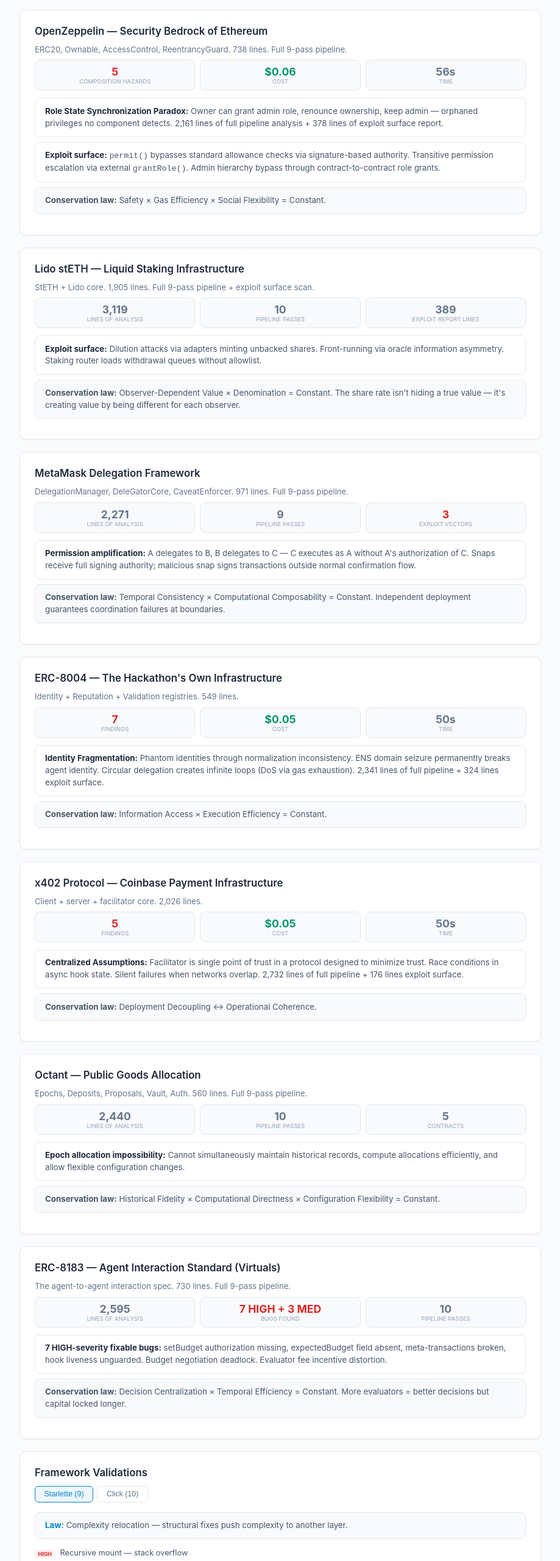
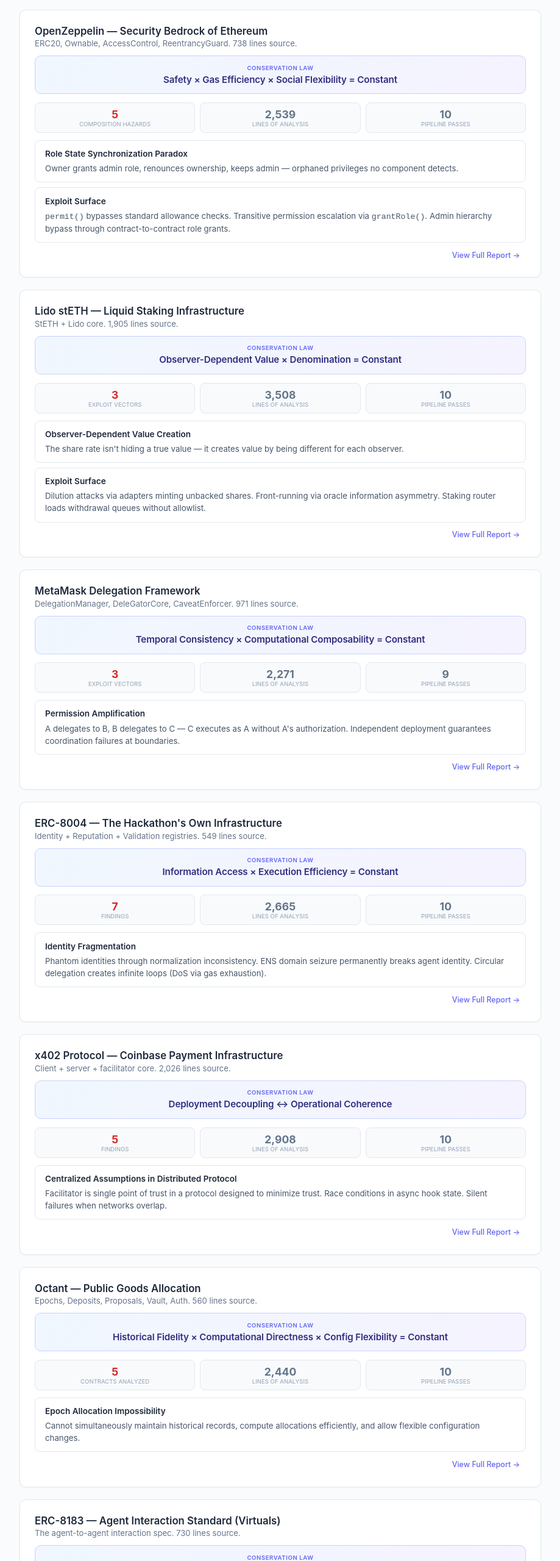
Before and after one commit to Cranot/prism-oracle, a website: page public/index.html in a window 1280 px wide. Shown: the part 240-2800 px from the top of the page at 61% size, without its empty margins (180-1099 px from the left). Drawn offline with Linux system fonts and the light colour scheme.

Commit message:
Final polish: AI judge context, README restructure, card redesign, language cleanup
- AI_JUDGE_CONTEXT: rewritten with judging criteria mapping, all 9 targets, cost efficiency, fixable/structural classification
- README: restructured (How It Works first, then findings), architecture diagram, Getting Started, Author section, on-chain TX link
- Cards: conservation law hero boxes, consistent metrics (red highlight first), View Full Report links, cleaner dropdown labels
- package.json: updated description, 13 keywords, repository + engines fields
- conversationLog: added Phases 8-9 (ERC-8183, Octant expansion), all 7 conservation laws
- Language: removed internal jargon (L12/SDL unexplained), fixed 332-word claim, cleaned prism names

```diff
--- a/public/index.html
+++ b/public/index.html
@@ -13,35 +13,50 @@
     .hd p{color:#64748b;font-size:1rem;margin-top:.3rem}
     .sb{display:flex;justify-content:center;gap:2rem;margin:1.5rem 0;flex-wrap:wrap}
     .sb .s{text-align:center} .sb .sv{font-size:1.8rem;font-weight:700;color:#0284c7} .sb .sl{font-size:.68rem;color:#94a3b8;text-transform:uppercase;letter-spacing:.04em}
+
     .cd{background:#fff;border:1px solid #e2e8f0;border-radius:10px;padding:1.5rem;margin-bottom:1.25rem;box-shadow:0 1px 3px rgba(0,0,0,.04);transition:box-shadow .15s}
     .cd:hover{box-shadow:0 2px 8px rgba(0,0,0,.08)}
-    .cd h2{font-size:1.05rem;font-weight:600;margin-bottom:.75rem}
+    .cd h2{font-size:1.05rem;font-weight:600;margin-bottom:.15rem}
+    .cd .sub{font-size:.82rem;color:#64748b;margin-bottom:.75rem}
+
+    .law-hero{background:linear-gradient(135deg,#f0f7ff,#f5f3ff);border:1px solid #c7d2fe;border-radius:10px;padding:.85rem 1.1rem;margin-bottom:.85rem;text-align:center}
+    .law-hero .law-label{font-size:.6rem;text-transform:uppercase;letter-spacing:.06em;color:#6366f1;font-weight:600;margin-bottom:.25rem}
+    .law-hero .law-text{font-size:.95rem;font-weight:600;color:#312e81;letter-spacing:-.01em}
+
     .g3{display:grid;grid-template-columns:repeat(3,1fr);gap:.5rem;margin-bottom:.75rem}
     .m{background:#f8fafc;border:1px solid #e2e8f0;border-radius:8px;padding:.5rem;text-align:center}
     .m .v{font-size:1.1rem;font-weight:700} .m .l{font-size:.6rem;text-transform:uppercase;color:#94a3b8}
     .cy{color:#0284c7} .gn{color:#059669} .rd{color:#dc2626} .mu{color:#64748b}
-    .law{background:#f8fafc;border:1px solid #e2e8f0;border-radius:8px;padding:.7rem 1rem;margin-bottom:.6rem;color:#475569;font-size:.83rem;line-height:1.5;word-break:break-word}
-    .fi{background:#fff;border:1px solid #e2e8f0;border-radius:8px;padding:.7rem 1rem;margin-bottom:.5rem;color:#475569;font-size:.83rem;line-height:1.5}
-    .fi strong{color:#1e293b}
+
+    .finding{background:#fff;border:1px solid #e2e8f0;border-radius:8px;padding:.7rem 1rem;margin-bottom:.5rem;color:#475569;font-size:.83rem;line-height:1.5}
+    .finding strong{color:#1e293b}
+    .finding-title{font-weight:600;color:#1e293b;font-size:.85rem;margin-bottom:.3rem}
+
+    .card-footer{display:flex;justify-content:flex-end;margin-top:.5rem}
+    .report-link{font-size:.78rem;color:#6366f1;text-decoration:none;font-weight:500;display:inline-flex;align-items:center;gap:.25rem;padding:.3rem .6rem;border-radius:6px;transition:background .15s}
+    .report-link:hover{background:#f0f0ff;color:#4f46e5}
+
     .bug{display:flex;gap:.5rem;align-items:flex-start;padding:.35rem 0;border-bottom:1px solid #f1f5f9;font-size:.8rem}
     .bug:last-child{border-bottom:none}
     .sv2{font-size:.55rem;padding:.1rem .35rem;border-radius:3px;text-transform:uppercase;font-weight:700;white-space:nowrap;margin-top:2px}
     .sv2.h{background:#fef2f2;color:#dc2626} .sv2.m2{background:#fffbeb;color:#d97706}
     .bi{color:#475569} .bl{font-size:.65rem;color:#94a3b8;font-family:'SF Mono',monospace}
+
     .tabs{display:flex;gap:.4rem;margin-bottom:1rem;flex-wrap:wrap}
     .tab{padding:.35rem .9rem;border-radius:6px;border:1px solid #e2e8f0;background:transparent;color:#64748b;cursor:pointer;font-size:.78rem;font-weight:500}
-    .tab:hover{border-color:#0284c7;color:#0284c7} .tab.act{background:#eff6ff;border-color:#0284c7;color:#0284c7}
+    .tab:hover{border-color:#6366f1;color:#6366f1} .tab.act{background:#f0f0ff;border-color:#6366f1;color:#6366f1}
     .ex{display:none} .ex.act{display:block}
+
     textarea{width:100%;min-height:140px;background:#f8fafc;border:1px solid #e2e8f0;border-radius:8px;color:#1e293b;font-family:'SF Mono',monospace;font-size:.8rem;padding:.7rem;resize:vertical}
-    textarea:focus{outline:none;border-color:#0284c7;box-shadow:0 0 0 3px rgba(2,132,199,.1)}
+    textarea:focus{outline:none;border-color:#6366f1;box-shadow:0 0 0 3px rgba(99,102,241,.1)}
     textarea::placeholder{color:#94a3b8}
     .ctr{display:flex;gap:.4rem;margin-top:.5rem;align-items:center;flex-wrap:wrap}
     select{background:#fff;border:1px solid #e2e8f0;color:#1e293b;padding:.35rem .6rem;border-radius:8px;font-size:.8rem}
-    .btn{padding:.4rem 1.1rem;border:none;border-radius:8px;font-size:.8rem;font-weight:600;cursor:pointer;background:#0284c7;color:#fff}
-    .btn:hover{background:#0369a1} .btn:disabled{opacity:.5}
+    .btn{padding:.4rem 1.1rem;border:none;border-radius:8px;font-size:.8rem;font-weight:600;cursor:pointer;background:#6366f1;color:#fff}
+    .btn:hover{background:#4f46e5} .btn:disabled{opacity:.5}
     .pr{color:#059669;font-size:.72rem;margin-left:auto;font-weight:500}
     .ld{display:none;text-align:center;padding:2rem} .ld.vis{display:block}
-    .sp{width:28px;height:28px;border:3px solid #e2e8f0;border-top:3px solid #0284c7;border-radius:50%;animation:spin .8s linear infinite;margin:0 auto .5rem}
+    .sp{width:28px;height:28px;border:3px solid #e2e8f0;border-top:3px solid #6366f1;border-radius:50%;animation:spin .8s linear infinite;margin:0 auto .5rem}
     @keyframes spin{to{transform:rotate(360deg)}}
     .rs{display:none} .rs.vis{display:block}
     .rg{display:grid;grid-template-columns:1fr 1fr;gap:.5rem;margin-bottom:.6rem}
@@ -50,7 +65,7 @@
     .raw{margin-top:.5rem;background:#f8fafc;border:1px solid #e2e8f0;border-radius:8px;padding:.6rem;max-height:250px;overflow-y:auto;font-size:.7rem;color:#64748b;white-space:pre-wrap;font-family:monospace;display:none} .raw.vis{display:block}
     .tr{background:none;border:1px solid #e2e8f0;color:#94a3b8;padding:.2rem .5rem;border-radius:6px;cursor:pointer;font-size:.65rem}
     .ft{text-align:center;padding:1.5rem 0;color:#94a3b8;font-size:.68rem;border-top:1px solid #e2e8f0;margin-top:2rem}
-    .ft a{color:#0284c7;text-decoration:none}
+    .ft a{color:#6366f1;text-decoration:none}
     @media(max-width:640px){.g3{grid-template-columns:1fr 1fr}.rg{grid-template-columns:1fr}.ctr{flex-direction:column;align-items:stretch}}
     @media(max-width:400px){.g3{grid-template-columns:1fr}}
   </style>
@@ -72,109 +87,186 @@
   <!-- OZ -->
   <div class="cd">
     <h2>OpenZeppelin &mdash; Security Bedrock of Ethereum</h2>
-    <p style="font-size:.82rem;color:#64748b;margin-bottom:.6rem">ERC20, Ownable, AccessControl, ReentrancyGuard. 738 lines. Full 9-pass pipeline.</p>
+    <div class="sub">ERC20, Ownable, AccessControl, ReentrancyGuard. 738 lines source.</div>
+    <div class="law-hero">
+      <div class="law-label">Conservation Law</div>
+      <div class="law-text">Safety &times; Gas Efficiency &times; Social Flexibility = Constant</div>
+    </div>
     <div class="g3">
       <div class="m"><div class="v rd">5</div><div class="l">Composition Hazards</div></div>
-      <div class="m"><div class="v gn">$0.06</div><div class="l">Cost</div></div>
-      <div class="m"><div class="v mu">56s</div><div class="l">Time</div></div>
+      <div class="m"><div class="v mu">2,539</div><div class="l">Lines of Analysis</div></div>
+      <div class="m"><div class="v mu">10</div><div class="l">Pipeline Passes</div></div>
     </div>
-    <div class="fi"><strong>Role State Synchronization Paradox:</strong> Owner can grant admin role, renounce ownership, keep admin &mdash; orphaned privileges no component detects. 2,161 lines of full pipeline analysis + 378 lines of exploit surface report.</div>
-    <div class="fi"><strong>Exploit surface:</strong> <code>permit()</code> bypasses standard allowance checks via signature-based authority. Transitive permission escalation via external <code>grantRole()</code>. Admin hierarchy bypass through contract-to-contract role grants.</div>
-    <div class="law"><strong>Conservation law:</strong> Safety &times; Gas Efficiency &times; Social Flexibility = Constant.</div>
+    <div class="finding">
+      <div class="finding-title">Role State Synchronization Paradox</div>
+      Owner grants admin role, renounces ownership, keeps admin &mdash; orphaned privileges no component detects.
+    </div>
+    <div class="finding">
+      <div class="finding-title">Exploit Surface</div>
+      <code>permit()</code> bypasses standard allowance checks. Transitive permission escalation via <code>grantRole()</code>. Admin hierarchy bypass through contract-to-contract role grants.
+    </div>
+    <div class="card-footer">
+      <a class="report-link" href="https://github.com/Cranot/prism-oracle/blob/master/examples/openzeppelin-full-pipeline.md" target="_blank">View Full Report &rarr;</a>
+    </div>
   </div>
 
   <!-- LIDO -->
   <div class="cd">
     <h2>Lido stETH &mdash; Liquid Staking Infrastructure</h2>
-    <p style="font-size:.82rem;color:#64748b;margin-bottom:.6rem">StETH + Lido core. 1,905 lines. Full 9-pass pipeline + exploit surface scan.</p>
+    <div class="sub">StETH + Lido core. 1,905 lines source.</div>
+    <div class="law-hero">
+      <div class="law-label">Conservation Law</div>
+      <div class="law-text">Observer-Dependent Value &times; Denomination = Constant</div>
+    </div>
     <div class="g3">
-      <div class="m"><div class="v mu">3,119</div><div class="l">Lines of Analysis</div></div>
+      <div class="m"><div class="v rd">3</div><div class="l">Exploit Vectors</div></div>
+      <div class="m"><div class="v mu">3,508</div><div class="l">Lines of Analysis</div></div>
       <div class="m"><div class="v mu">10</div><div class="l">Pipeline Passes</div></div>
-      <div class="m"><div class="v mu">389</div><div class="l">Exploit Report Lines</div></div>
     </div>
-    <div class="fi"><strong>Exploit surface:</strong> Dilution attacks via adapters minting unbacked shares. Front-running via oracle information asymmetry. Staking router loads withdrawal queues without allowlist.</div>
-    <div class="law"><strong>Conservation law:</strong> Observer-Dependent Value &times; Denomination = Constant. The share rate isn't hiding a true value &mdash; it's creating value by being different for each observer.</div>
+    <div class="finding">
+      <div class="finding-title">Observer-Dependent Value Creation</div>
+      The share rate isn't hiding a true value &mdash; it creates value by being different for each observer.
+    </div>
+    <div class="finding">
+      <div class="finding-title">Exploit Surface</div>
+      Dilution attacks via adapters minting unbacked shares. Front-running via oracle information asymmetry. Staking router loads withdrawal queues without allowlist.
+    </div>
+    <div class="card-footer">
+      <a class="report-link" href="https://github.com/Cranot/prism-oracle/blob/master/examples/lido-full-pipeline.md" target="_blank">View Full Report &rarr;</a>
+    </div>
   </div>
 
   <!-- METAMASK -->
   <div class="cd">
     <h2>MetaMask Delegation Framework</h2>
-    <p style="font-size:.82rem;color:#64748b;margin-bottom:.6rem">DelegationManager, DeleGatorCore, CaveatEnforcer. 971 lines. Full 9-pass pipeline.</p>
+    <div class="sub">DelegationManager, DeleGatorCore, CaveatEnforcer. 971 lines source.</div>
+    <div class="law-hero">
+      <div class="law-label">Conservation Law</div>
+      <div class="law-text">Temporal Consistency &times; Computational Composability = Constant</div>
+    </div>
     <div class="g3">
+      <div class="m"><div class="v rd">3</div><div class="l">Exploit Vectors</div></div>
       <div class="m"><div class="v mu">2,271</div><div class="l">Lines of Analysis</div></div>
       <div class="m"><div class="v mu">9</div><div class="l">Pipeline Passes</div></div>
-      <div class="m"><div class="v rd">3</div><div class="l">Exploit Vectors</div></div>
     </div>
-    <div class="fi"><strong>Permission amplification:</strong> A delegates to B, B delegates to C &mdash; C executes as A without A's authorization of C. Snaps receive full signing authority; malicious snap signs transactions outside normal confirmation flow.</div>
-    <div class="law"><strong>Conservation law:</strong> Temporal Consistency &times; Computational Composability = Constant. Independent deployment guarantees coordination failures at boundaries.</div>
+    <div class="finding">
+      <div class="finding-title">Permission Amplification</div>
+      A delegates to B, B delegates to C &mdash; C executes as A without A's authorization. Independent deployment guarantees coordination failures at boundaries.
+    </div>
+    <div class="card-footer">
+      <a class="report-link" href="https://github.com/Cranot/prism-oracle/blob/master/examples/metamask-full-pipeline.md" target="_blank">View Full Report &rarr;</a>
+    </div>
   </div>
 
   <!-- ERC-8004 -->
   <div class="cd">
     <h2>ERC-8004 &mdash; The Hackathon's Own Infrastructure</h2>
-    <p style="font-size:.82rem;color:#64748b;margin-bottom:.6rem">Identity + Reputation + Validation registries. 549 lines.</p>
+    <div class="sub">Identity + Reputation + Validation registries. 549 lines source.</div>
+    <div class="law-hero">
+      <div class="law-label">Conservation Law</div>
+      <div class="law-text">Information Access &times; Execution Efficiency = Constant</div>
+    </div>
     <div class="g3">
       <div class="m"><div class="v rd">7</div><div class="l">Findings</div></div>
-      <div class="m"><div class="v gn">$0.05</div><div class="l">Cost</div></div>
-      <div class="m"><div class="v mu">50s</div><div class="l">Time</div></div>
+      <div class="m"><div class="v mu">2,665</div><div class="l">Lines of Analysis</div></div>
+      <div class="m"><div class="v mu">10</div><div class="l">Pipeline Passes</div></div>
     </div>
-    <div class="fi"><strong>Identity Fragmentation:</strong> Phantom identities through normalization inconsistency. ENS domain seizure permanently breaks agent identity. Circular delegation creates infinite loops (DoS via gas exhaustion). 2,341 lines of full pipeline + 324 lines exploit surface.</div>
-    <div class="law"><strong>Conservation law:</strong> Information Access &times; Execution Efficiency = Constant.</div>
+    <div class="finding">
+      <div class="finding-title">Identity Fragmentation</div>
+      Phantom identities through normalization inconsistency. ENS domain seizure permanently breaks agent identity. Circular delegation creates infinite loops (DoS via gas exhaustion).
+    </div>
+    <div class="card-footer">
+      <a class="report-link" href="https://github.com/Cranot/prism-oracle/blob/master/examples/erc8004-full-pipeline.md" target="_blank">View Full Report &rarr;</a>
+    </div>
   </div>
 
   <!-- x402 -->
   <div class="cd">
     <h2>x402 Protocol &mdash; Coinbase Payment Infrastructure</h2>
-    <p style="font-size:.82rem;color:#64748b;margin-bottom:.6rem">Client + server + facilitator core. 2,026 lines.</p>
+    <div class="sub">Client + server + facilitator core. 2,026 lines source.</div>
+    <div class="law-hero">
+      <div class="law-label">Conservation Law</div>
+      <div class="law-text">Deployment Decoupling &harr; Operational Coherence</div>
+    </div>
     <div class="g3">
       <div class="m"><div class="v rd">5</div><div class="l">Findings</div></div>
-      <div class="m"><div class="v gn">$0.05</div><div class="l">Cost</div></div>
-      <div class="m"><div class="v mu">50s</div><div class="l">Time</div></div>
+      <div class="m"><div class="v mu">2,908</div><div class="l">Lines of Analysis</div></div>
+      <div class="m"><div class="v mu">10</div><div class="l">Pipeline Passes</div></div>
     </div>
-    <div class="fi"><strong>Centralized Assumptions:</strong> Facilitator is single point of trust in a protocol designed to minimize trust. Race conditions in async hook state. Silent failures when networks overlap. 2,732 lines of full pipeline + 176 lines exploit surface.</div>
-    <div class="law"><strong>Conservation law:</strong> Deployment Decoupling &harr; Operational Coherence.</div>
+    <div class="finding">
+      <div class="finding-title">Centralized Assumptions in Distributed Protocol</div>
+      Facilitator is single point of trust in a protocol designed to minimize trust. Race conditions in async hook state. Silent failures when networks overlap.
+    </div>
+    <div class="card-footer">
+      <a class="report-link" href="https://github.com/Cranot/prism-oracle/blob/master/examples/x402-full-pipeline.md" target="_blank">View Full Report &rarr;</a>
+    </div>
   </div>
 
   <!-- OCTANT -->
   <div class="cd">
     <h2>Octant &mdash; Public Goods Allocation</h2>
-    <p style="font-size:.82rem;color:#64748b;margin-bottom:.6rem">Epochs, Deposits, Proposals, Vault, Auth. 560 lines. Full 9-pass pipeline.</p>
+    <div class="sub">Epochs, Deposits, Proposals, Vault, Auth. 560 lines source.</div>
+    <div class="law-hero">
+      <div class="law-label">Conservation Law</div>
+      <div class="law-text">Historical Fidelity &times; Computational Directness &times; Config Flexibility = Constant</div>
+    </div>
     <div class="g3">
+      <div class="m"><div class="v rd">5</div><div class="l">Contracts Analyzed</div></div>
       <div class="m"><div class="v mu">2,440</div><div class="l">Lines of Analysis</div></div>
       <div class="m"><div class="v mu">10</div><div class="l">Pipeline Passes</div></div>
-      <div class="m"><div class="v mu">5</div><div class="l">Contracts</div></div>
     </div>
-    <div class="fi"><strong>Epoch allocation impossibility:</strong> Cannot simultaneously maintain historical records, compute allocations efficiently, and allow flexible configuration changes.</div>
-    <div class="law"><strong>Conservation law:</strong> Historical Fidelity &times; Computational Directness &times; Configuration Flexibility = Constant.</div>
+    <div class="finding">
+      <div class="finding-title">Epoch Allocation Impossibility</div>
+      Cannot simultaneously maintain historical records, compute allocations efficiently, and allow flexible configuration changes.
+    </div>
+    <div class="card-footer">
+      <a class="report-link" href="https://github.com/Cranot/prism-oracle/blob/master/examples/octant-full-pipeline.md" target="_blank">View Full Report &rarr;</a>
+    </div>
   </div>
 
   <!-- ERC-8183 -->
   <div class="cd">
     <h2>ERC-8183 &mdash; Agent Interaction Standard (Virtuals)</h2>
-    <p style="font-size:.82rem;color:#64748b;margin-bottom:.6rem">The agent-to-agent interaction spec. 730 lines. Full 9-pass pipeline.</p>
+    <div class="sub">The agent-to-agent interaction spec. 730 lines source.</div>
+    <div class="law-hero">
+      <div class="law-label">Conservation Law</div>
+      <div class="law-text">Decision Centralization &times; Temporal Efficiency = Constant</div>
+    </div>
     <div class="g3">
+      <div class="m"><div class="v rd">7 HIGH + 3 MED</div><div class="l">Bugs Found</div></div>
       <div class="m"><div class="v mu">2,595</div><div class="l">Lines of Analysis</div></div>
-      <div class="m"><div class="v rd">7 HIGH + 3 MED</div><div class="l">Bugs Found</div></div>
       <div class="m"><div class="v mu">10</div><div class="l">Pipeline Passes</div></div>
     </div>
-    <div class="fi"><strong>7 HIGH-severity fixable bugs:</strong> setBudget authorization missing, expectedBudget field absent, meta-transactions broken, hook liveness unguarded. Budget negotiation deadlock. Evaluator fee incentive distortion.</div>
-    <div class="law"><strong>Conservation law:</strong> Decision Centralization &times; Temporal Efficiency = Constant. More evaluators = better decisions but capital locked longer.</div>
+    <div class="finding">
+      <div class="finding-title">7 HIGH-Severity Fixable Bugs</div>
+      setBudget authorization missing, expectedBudget field absent, meta-transactions broken, hook liveness unguarded. Budget negotiation deadlock. Evaluator fee incentive distortion.
+    </div>
+    <div class="card-footer">
+      <a class="report-link" href="https://github.com/Cranot/prism-oracle/blob/master/examples/erc8183-full-pipeline.md" target="_blank">View Full Report &rarr;</a>
+    </div>
   </div>
 
   <!-- Framework Tabs -->
   <div class="cd">
     <h2>Framework Validations</h2>
+    <div class="sub">Methodology transfers beyond Ethereum &mdash; same prisms produce conservation laws on any structured codebase.</div>
     <div class="tabs">
-      <button class="tab act" onclick="showEx('star',this)">Starlette (9)</button>
-      <button class="tab" onclick="showEx('click',this)">Click (10)</button>
+      <button class="tab act" onclick="showEx('star',this)">Starlette (9 findings)</button>
+      <button class="tab" onclick="showEx('click',this)">Click (10 findings)</button>
     </div>
     <div class="ex act" id="ex-star">
-      <div class="law"><strong style="color:#0284c7">Law:</strong> Complexity relocation &mdash; structural fixes push complexity to another layer.</div>
+      <div class="law-hero">
+        <div class="law-label">Conservation Law</div>
+        <div class="law-text">Complexity cannot be eliminated, only relocated between layers</div>
+      </div>
       <div class="bug"><span class="sv2 h">high</span><div><div class="bi">Recursive mount &mdash; stack overflow</div></div></div>
       <div class="bug"><span class="sv2 h">high</span><div><div class="bi">redirect_slashes &mdash; infinite redirect</div></div></div>
     </div>
     <div class="ex" id="ex-click">
-      <div class="law"><strong style="color:#0284c7">Law:</strong> Context isolation trades against ergonomics.</div>
+      <div class="law-hero">
+        <div class="law-label">Conservation Law</div>
+        <div class="law-text">Context isolation trades against ergonomics</div>
+      </div>
       <div class="bug"><span class="sv2 h">high</span><div><div class="bi">Chain mode &mdash; args leak between commands</div></div></div>
       <div class="bug"><span class="sv2 h">high</span><div><div class="bi">Shallow copy &mdash; nested dicts shared across contexts</div></div></div>
     </div>
@@ -186,10 +278,10 @@
     <textarea id="ci" placeholder="Paste code here &mdash; Solidity, Python, TypeScript, anything."></textarea>
     <div class="ctr">
       <select id="ms">
-        <option value="l12">L12 &mdash; Deep structural</option>
-        <option value="sdl">SDL &mdash; Conservation + bugs</option>
-        <option value="exploit">Exploit Surface &mdash; Attack vectors</option>
-        <option value="full">Full &mdash; 9-pass pipeline</option>
+        <option value="l12">Deep Structural</option>
+        <option value="sdl">Conservation + Bugs</option>
+        <option value="exploit">Exploit Surface</option>
+        <option value="full">Full 9-Pass Pipeline</option>
       </select>
       <select id="mm">
         <option value="sonnet">Sonnet &mdash; Recommended</option>
@@ -211,7 +303,7 @@
       <div class="rc"><div class="rl">Bugs</div><div class="rv" id="rb"></div></div>
       <div class="rc"><div class="rl">Confidence</div><div class="rv" id="rn"></div></div>
     </div>
-    <div id="rl" style="display:none"><div class="law" id="rlt"></div></div>
+    <div id="rl" style="display:none"><div class="law-hero" style="text-align:left"><div class="law-label">Conservation Law</div><div class="law-text" id="rlt" style="font-size:.85rem"></div></div></div>
     <div id="rbl"></div>
     <button class="tr" onclick="document.getElementById('ro').classList.toggle('vis')">Raw output</button>
     <div class="raw" id="ro"></div>
```
Also changed, not shown: conversationLog.md (+16 -10 lines), package.json (+16 -2 lines), .AI_JUDGE_CONTEXT.md, README.md, 1 other file.
